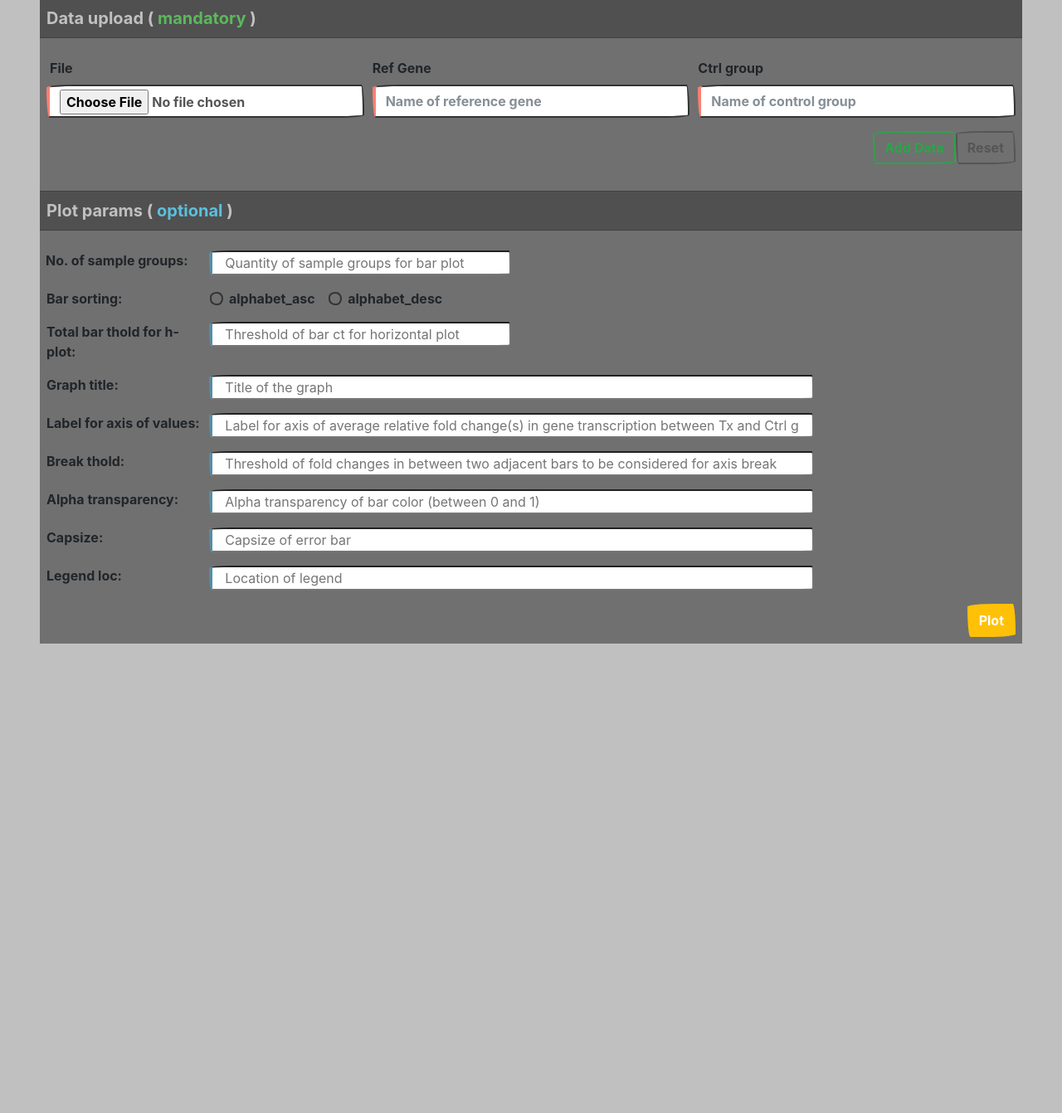
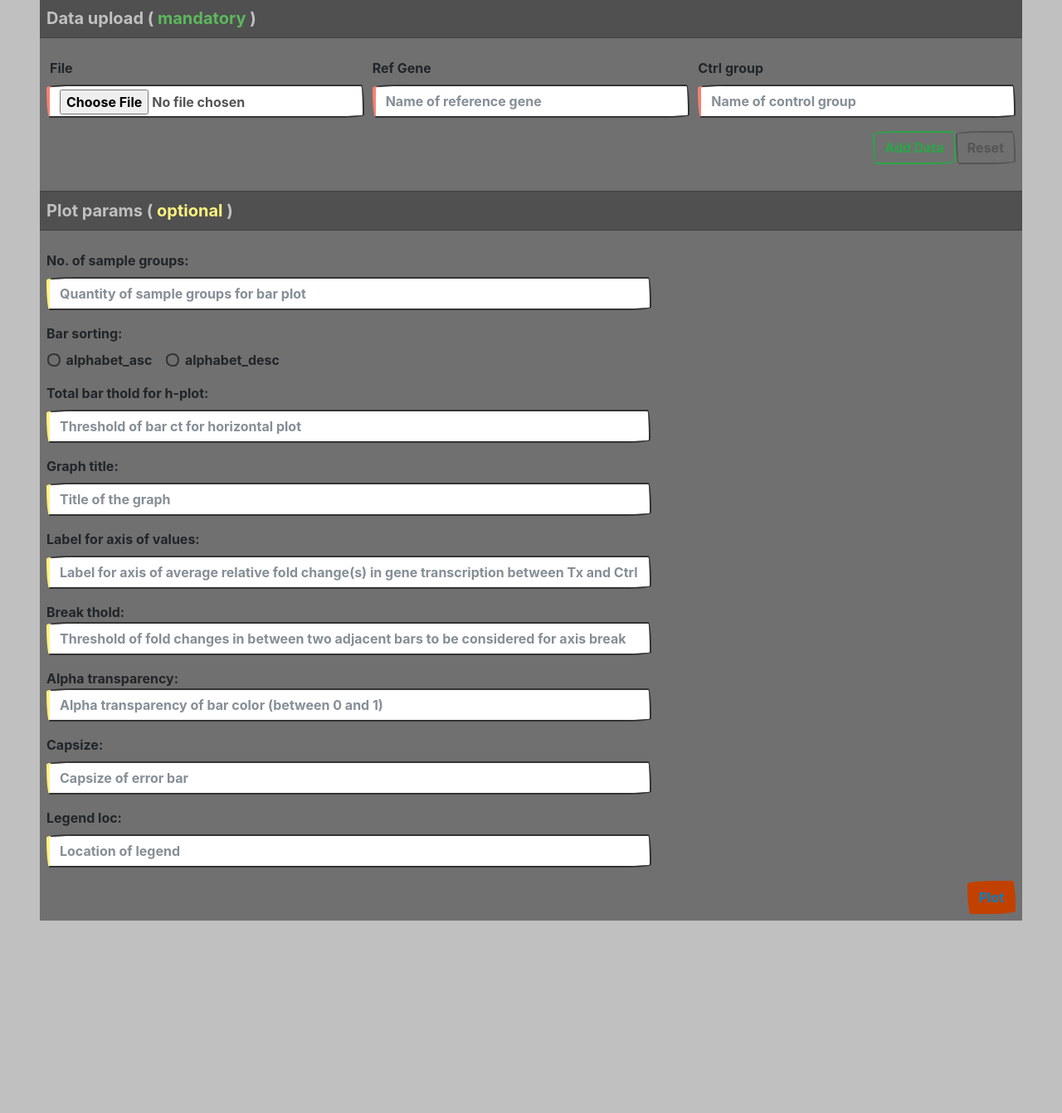
Before and after one commit to koudash/RT-qPCR_Plot, a Flask app: page / in a window 1280 px wide. Shown: the part 93-1435 px from the top of the page at 83% size. Before the commit the page ends 869 px from the top, so only its background shows below. Run offline with Flask 2, Linux system fonts and the light colour scheme; some libraries are stand-ins or nearby versions; some web fonts are replaced.

Commit message:
change <span> to <label> for optional input

```diff
--- a/static/css/style.css
+++ b/static/css/style.css
@@ -28,6 +28,13 @@
 }
 
 .change-color {
+    will-change: color;
+    animation-name: color-ori;
+    animation-duration: 11s;
+    animation-iteration-count: infinite;
+}
+
+.btn-plot-text {
     will-change: color;
     animation-name: color-ori;
     animation-duration: 11s;
@@ -71,6 +78,13 @@
 }
 
 .navbar-brand {
+    will-change: color;
+    animation-name: color-inverted;
+    animation-duration: 11s;
+    animation-iteration-count: infinite;
+}
+
+.btn-plot {
     will-change: color;
     animation-name: color-inverted;
     animation-duration: 11s;
@@ -126,11 +140,13 @@
 }
 
 .input-optional {
-    color: #5BC0DE;
+    /* color: #5BC0DE; */
+    color: #FFF380;
 }
 
 .form-group input:optional {
-    border-left-color: #81D4FA;
+    /* border-left-color: #81D4FA; */
+    border-left-color: #FFF380;
     border-left-width: 4px;
 }
 
@@ -143,3 +159,15 @@
     border-left-color: salmon;
     border-left-width: 4px;
 }
+
+.individual-bar-color {
+    color: #CCCCCC;
+}
+
+.params-sort:checked {
+    color: #CCCCCC;
+}
+
+input[type=text]:focus {
+    width: 250px;
+  }
--- a/static/js/app.js
+++ b/static/js/app.js
@@ -66,7 +66,7 @@
 
         sampleGroupColors.append('label')
             .attr("for", `params-bar-color-${i}`)
-            .attr("class", "px-1 mb-3")
+            .attr("class", "individual-bar-color px-1 mb-3")
             .text(`Bar color-${i}`);
 
         sampleGroupColors.append('span')
--- a/templates/index.html
+++ b/templates/index.html
@@ -61,7 +61,7 @@
                         placeholder="Name of reference gene" required>
                 </div>
                 <div class="form-group col-4">
-                    <label class="mb-2" for="file-ctrl-gene">Ctrl group</label>
+                    <label class="mb-2" for="file-ctrl-group">Ctrl group</label>
                     <input type="text" class="form-control file-ctrl-group py-1" id="file-ctrl-group" name="file-ctrl-group"
                         placeholder="Name of control group" required>
                 </div>
@@ -78,91 +78,111 @@
                 </p>
             </div>
             <div class="form-row plot-params px-2">
-                <div class="form-group col-2 px-1">
+                <!-- <div class="form-group col-2 px-1">
                     <span>No. of sample groups: </span>
-                </div>
-                <div class="form-group col-9">
-                    <input type="number" class="col-5" id="params-sample-groups" name="params-sample-groups" min="1" step="1"
+                </div> -->
+                <div class="form-group col-10">
+                    <label for="params-sample-groups">No. of sample groups: </label>
+                    <br>
+                    <input type="number" class="form-control col-9" id="params-sample-groups" name="params-sample-groups" min="1" step="1"
                         placeholder="Quantity of sample groups for bar plot">
                 </div>
             </div>
             <div class="form-row plot-params params-sort px-2">
-                <div class="form-group col-2"px-1>
+                <!-- <div class="form-group col-2"px-1>
                     <span>Bar sorting: </span>
-                </div>
+                </div> -->
                 <div class="form-group col-9">
+                    <label for="params-sort">Bar sorting: </label>
+                    <br>
                     &emsp;
-                    <input type="radio" name="params-sort" value="alphabet_asc"> alphabet_asc&emsp;&emsp;
-                    <input type="radio" name="params-sort" value="alphabet_desc"> alphabet_desc&emsp;&emsp;
-                    <span class="sort-values hidden"><input type="radio" name="params-sort" value="value_asc"> value_asc&emsp;&emsp;</span>
-                    <span class="sort-values hidden"><input type="radio" name="params-sort" value="value_desc"> value_desc</span>
+                    <input type="radio" id="params-sort" name="params-sort" value="alphabet_asc"> alphabet_asc&emsp;&emsp;
+                    <input type="radio" id="params-sort" name="params-sort" value="alphabet_desc"> alphabet_desc&emsp;&emsp;
+                    <span class="sort-values hidden"><input type="radio" id="params-sort" name="params-sort" value="value_asc"> value_asc&emsp;&emsp;</span>
+                    <span class="sort-values hidden"><input type="radio" id="params-sort" name="params-sort" value="value_desc"> value_desc</span>
                 </div>
             </div>
             <div class="form-row plot-params params-total-bars px-2">
-                <div class="form-group col-2"px-1>
+                <!-- <div class="form-group col-2"px-1>
                     <span>Total bar thold for h-plot: </span>
-                </div>
+                </div> -->
                 <div class="form-group col-9">
-                    <input type="number" class="col-5" id="params-total-bars" name="params-total-bars" min="1" step="1"
+                    <label for="params-total-bars">Total bar thold for h-plot: </label>
+                    <br>
+                    <input type="number" class="form-control col-10" id="params-total-bars" name="params-total-bars" min="1" step="1"
                         placeholder="Threshold of bar ct for horizontal plot">
                 </div>
             </div>
             <div class="form-row plot-params px-2">
-                <div class="form-group col-2"px-1>
+                <!-- <div class="form-group col-2"px-1>
                     <span>Graph title: </span>
-                </div>
+                </div> -->
                 <div class="form-group col-10">
-                    <input type="text" class="col-9" id="params-graph-title" name="params-graph-title"
+                    <label for="params-graph-title">Graph title: </label>
+                    <br>
+                    <input type="text" class="form-control col-9" id="params-graph-title" name="params-graph-title"
                         placeholder="Title of the graph">
                 </div>
             </div>
             <div class="form-row plot-params px-2">
-                <div class="form-group col-2"px-1>
+                <!-- <div class="form-group col-2"px-1>
                     <span>Label for axis of values: </span>
-                </div>
+                </div> -->
                 <div class="form-group col-10">
-                    <input type="text" class="col-9" id="params-axis-label" name="params-axis-label"
+                    <label for="params-axis-label">Label for axis of values: </label>
+                    <br>
+                    <input type="text" class="form-control col-9" id="params-axis-label" name="params-axis-label"
                         placeholder="Label for axis of average relative fold change(s) in gene transcription between Tx and Ctrl groups">
                 </div>
             </div>
             <div class="form-row plot-params px-2">
-                <div class="form-group col-2"px-1>
+                <!-- <div class="form-group col-2"px-1>
                     <span>Break thold: </span>
-                </div>
+                </div> -->
                 <div class="form-group col-10">
-                    <input type="text" class="col-9" id="params-break-thold" name="params-break-thold"
+                    <lable for="params-break-thold">Break thold: </lable>
+                    <br>
+                    <input type="text" class="form-control col-9" id="params-break-thold" name="params-break-thold"
                         placeholder="Threshold of fold changes in between two adjacent bars to be considered for axis break">
                 </div>
             </div>
             <div class="form-row plot-params px-2">
-                <div class="form-group col-2"px-1>
+                <!-- <div class="form-group col-2"px-1>
                     <span>Alpha transparency: </span>
-                </div>
+                </div> -->
                 <div class="form-group col-10">
-                    <input type="number" class="col-9" id="params-alpha-transparency" name="params-alpha-transparency" step="any"
+                    <lable for="params-alpha-transparency">Alpha transparency: </lable>
+                    <br>
+                    <input type="number" class="form-control col-9" id="params-alpha-transparency" name="params-alpha-transparency" step="any"
                         placeholder="Alpha transparency of bar color (between 0 and 1)">
                 </div>
             </div>
             <div class="form-row plot-params px-2">
-                <div class="form-group col-2"px-1>
+                <!-- <div class="form-group col-2"px-1>
                     <span>Capsize: </span>
-                </div>
+                </div> -->
                 <div class="form-group col-10">
-                    <input type="number" class="col-9" id="params-capsize" name="params-capsize" min="0" step="any"
+                    <label for="params-capsize">Capsize: </label>
+                    <br>
+                    <input type="number" class="form-control col-9" id="params-capsize" name="params-capsize" min="0" step="any"
                         placeholder="Capsize of error bar">
                 </div>
             </div>
             <div class="form-row plot-params px-2">
-                <div class="form-group col-2"px-1>
+                <!-- <div class="form-group col-2"px-1>
                     <span>Legend loc: </span>
-                </div>
+                </div> -->
                 <div class="form-group col-10">
-                    <input type="number" class="col-9" id="params-legend" name="params-legend" min="0" max="10" step="1"
+                    <label for="params-legend">Legend loc: </label>
+                    <br>
+                    <input type="number" class="form-control col-9" id="params-legend" name="params-legend" min="0" max="10" step="1"
                         placeholder="Location of legend">
                 </div>
             </div>
             <div class="d-flex flex-row-reverse pr-2 pb-2">
-                <button type="submit" id="form-submit" class="btn btn-warning font-weight-bold">Plot</button>
+                <button type="submit" id="form-submit" class="btn btn-plot font-weight-bold">
+                    <span class="btn-plot-text">Plot</span>
+                </button>
             </div>
         </form>
 
```
